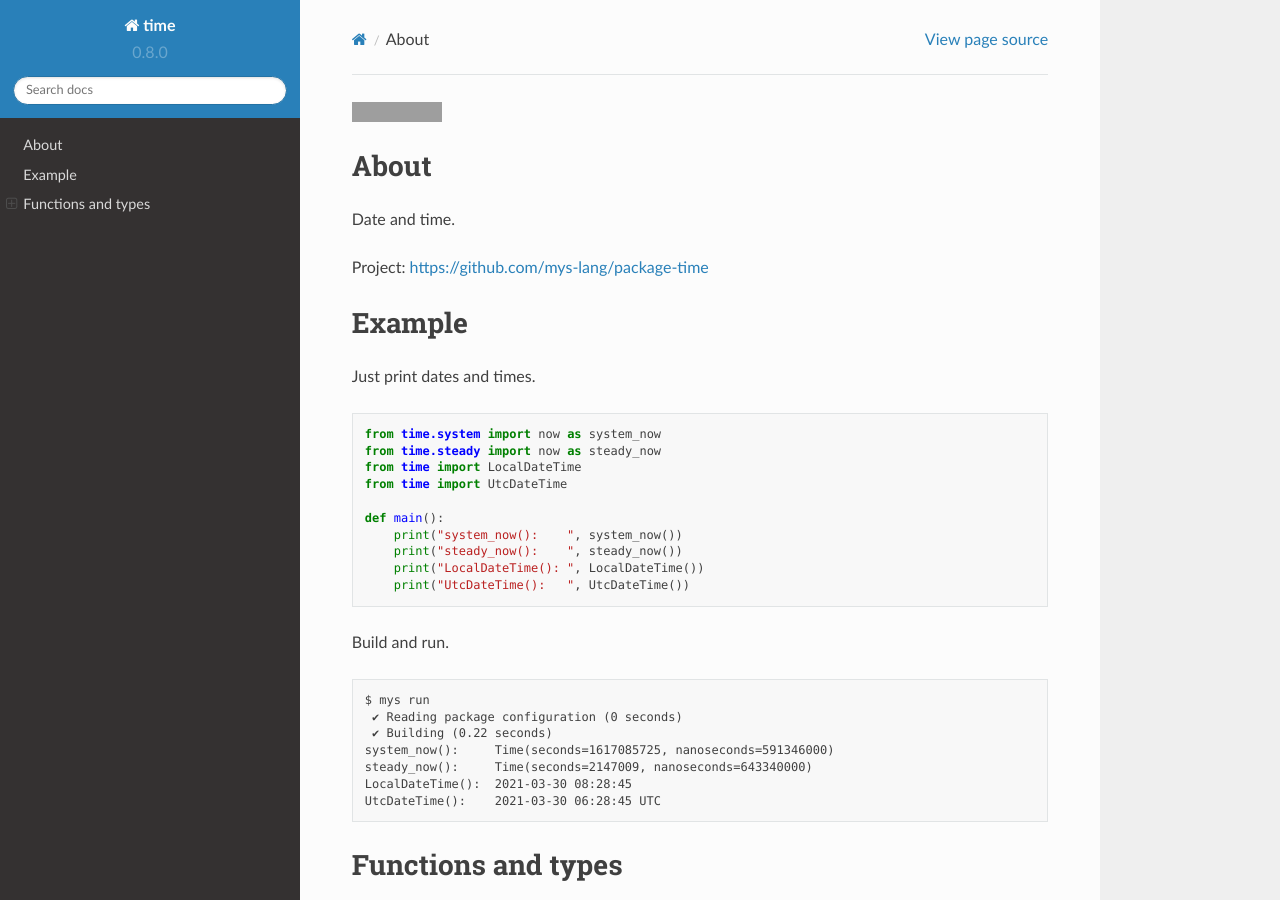
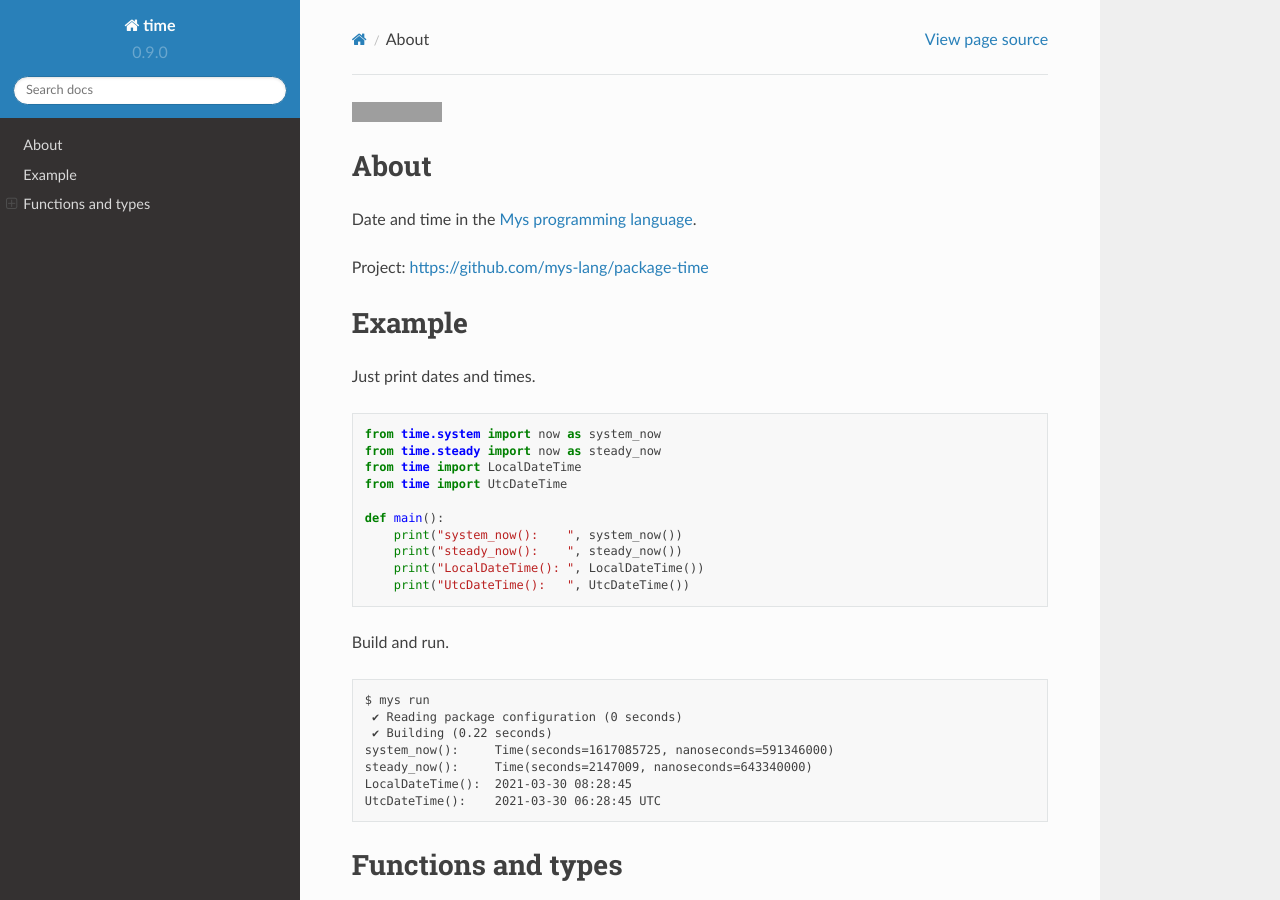
Before and after one commit to mys-lang/package-time, a Sphinx documentation site: the page built from doc/index.rst, in a window 1280 px wide and 900 px high. Built offline with Sphinx 7.4.7 and the Read the Docs theme 2.0.0, drawn with Linux system fonts in a browser that asks for light colours; grey boxes are pictures that could not be loaded.

Commit message:
Documentation.

```diff
--- a/doc/index.rst
+++ b/doc/index.rst
@@ -3,7 +3,7 @@
 About
 =====
 
-Date and time.
+Date and time in the `Mys programming language`_.
 
 Project: https://github.com/mys-lang/package-time
 
@@ -57,3 +57,5 @@ Steady time
 
 .. |test| image:: https://github.com/mys-lang/package-time/actions/workflows/pythonpackage.yml/badge.svg
 .. _test: https://github.com/mys-lang/package-time/actions/workflows/pythonpackage.yml
+
+.. _Mys programming language: https://mys-lang.org
--- a/package.toml
+++ b/package.toml
@@ -1,5 +1,5 @@
 [package]
 name = "time"
-version = "0.8.0"
+version = "0.9.0"
 authors = ["Erik Moqvist <erik.moqvist@gmail.com>"]
 description = "Date and time."
```
